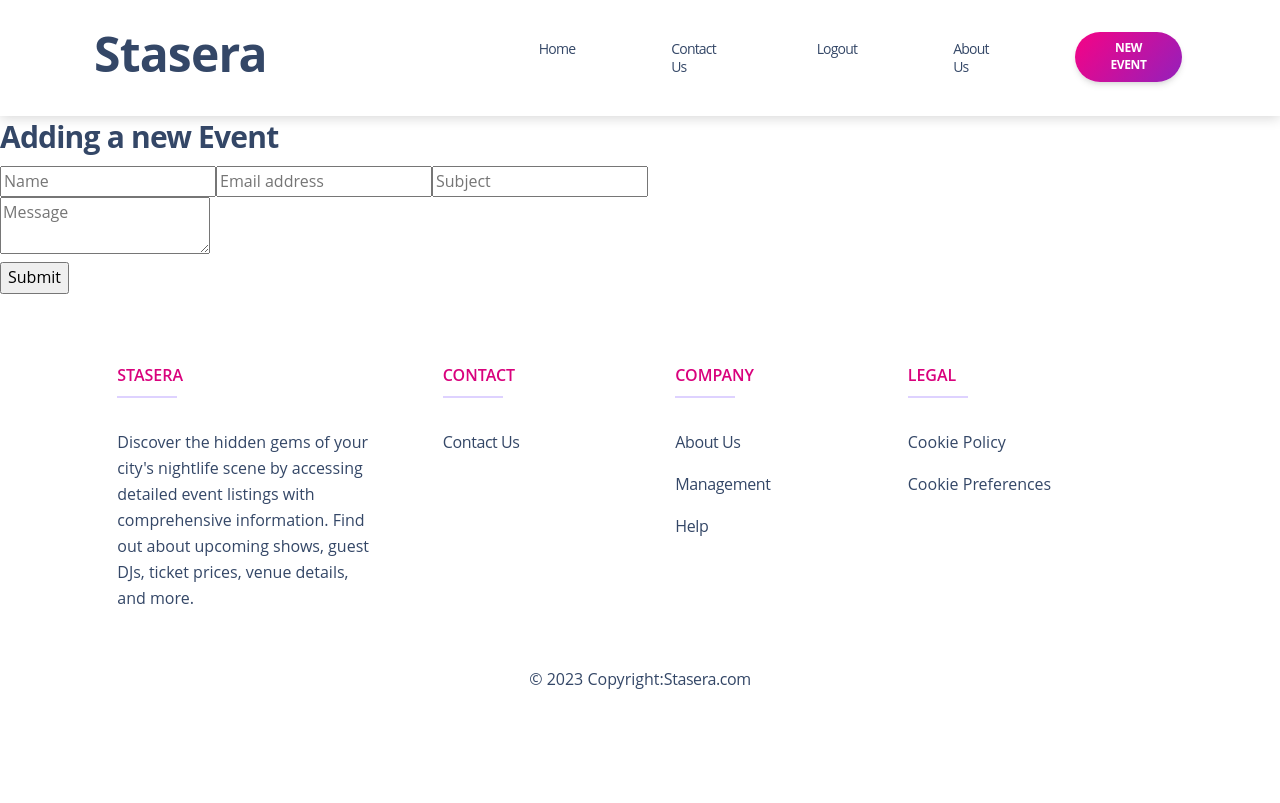
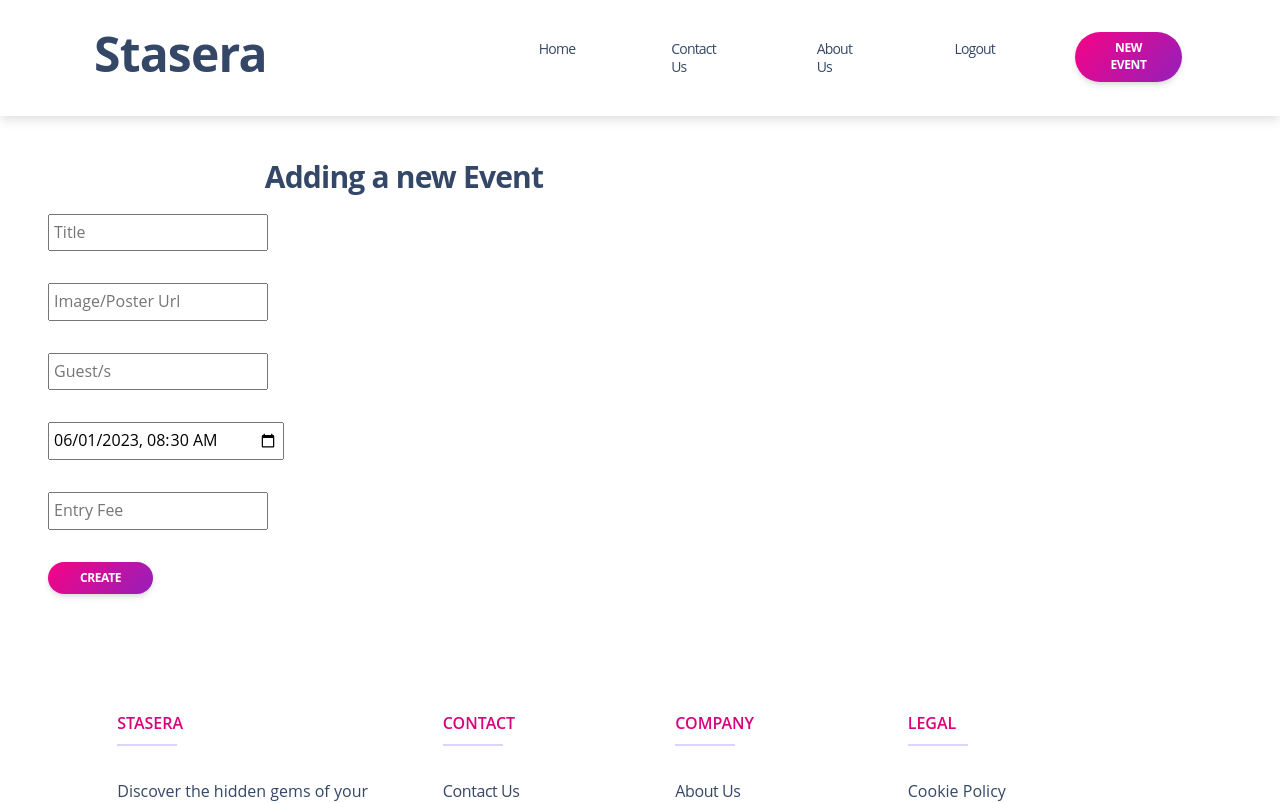
Before and after one commit to jonakoci/Stasera-EventMAnager, a React (Create React App) app in the folder client/: page /create/event in a window 1280 px wide. Shown: the top 803 px of the page. Built offline with nearby package versions, Linux system fonts and the light colour scheme.

Commit message:
create event done

```diff
--- a/client/src/App.js
+++ b/client/src/App.js
@@ -1,4 +1,4 @@
-import './App.css';
+
 import Welcome from './components/Welcome';
 import { BrowserRouter, Route, Routes } from "react-router-dom";
 import UserAuth from './Authentication/User/UserAuth';
--- a/client/src/components/CreateEvent.jsx
+++ b/client/src/components/CreateEvent.jsx
@@ -1,22 +1,76 @@
-import React from 'react'
+import React, {useState} from 'react'
+import axios from 'axios';
+import { useNavigate} from 'react-router-dom'
 
-function CreateEvent() {
+function CreateEvent(props) {
+  const {update, setUpdate}= props;
+  const navigate = useNavigate()
+  const [validation, setValidation] = useState({})
+  const [title, setTitle] = useState("");
+  const [imageUrl, setImageUrl] = useState("");
+  const [date, setDate] = useState();
+  const [guests, setGuests] = useState("");
+  const [price, setPrice] = useState("");
+
+  const submitHandler = (e) => {
+    e.preventDefault()
+    axios.post('http://localhost:8000/newevent', {
+      title,
+      imageUrl,
+      date,
+      guests,
+      price
+
+    })
+      .then(res => {
+        console.log(res.data);
+        navigate("/dashboard")
+        setUpdate(!update)
+      })
+      .catch((err) => {
+        console.log(err.data)
+        setValidation(err.response.data.err.errors);
+      });
+  }
+
   return (
-    <div>
+    <div style={{backgroundColor: "linear-gradient(#f953c6, #b91d73)",
+    margin: '20px',
+    width: '60%',
+    display: 'flex',
+    flexDirection: 'column',
+    alignItems: 'center',
+    justifyContent: 'center',
+    padding: '20px', }}>
+
         <h3>Adding a new Event</h3>
-        <form class="cf">
-            <div class="half left cf">
-                <input type="text" id="input-name" placeholder="Name" />
-                <input type="email" id="input-email" placeholder="Email address" />
-                <input type="text" id="input-subject" placeholder="Subject" />
+        <form className='w-100' onSubmit={submitHandler}>
+            <div>
+                <div className='p-2'>
+                  <input className='p-1' type="text" placeholder="Title" onChange = {(e)=>setTitle(e.target.value)} /> <br />
+                  <p style={{color:"#8F00FF"}}>{ validation.title? validation.title.message : ""}</p>
+                </div>
+                <div className='p-2'>
+                  <input className='p-1' type="text" placeholder="Image/Poster Url" onChange = {(e)=>setImageUrl(e.target.value)} /> <br />
+                  <p style={{color:"#8F00FF"}}>{ validation.imageUrl? validation.imageUrl.message : ""}</p>
+                </div>
+                <div className='p-2'>
+                  <input className='p-1' type="text" placeholder="Guest/s" onChange = {(e)=>setGuests(e.target.value)} /> <br />
+                  <p style={{color:"#8F00FF"}}>{ validation.guests? validation.guests.message : ""}</p>
+                </div>
+                <div className='p-2'>
+                  <input className='p-1' type="datetime-local" id="meeting-time"  value="2023-06-01T08:30"  placeholder="Date and Time" onChange = {(e)=>setDate(e.target.value)} /> <br />
+                  <p style={{color:"#8F00FF"}}>{ validation.date? validation.date.message : ""}</p>
+                </div>
+                <div className='p-2'>
+                  <input className='p-1' type="text" placeholder="Entry Fee" onChange = {(e)=>setPrice(e.target.value)}/> <br />
+                  <p style={{color:"#8F00FF"}}>{ validation.price? validation.price.message : ""}</p>
+                </div>
             </div>
-            <div class="half right cf">
-                <textarea name="message" type="text" id="input-message" placeholder="Message"></textarea>
-            </div>
-            <input type="submit" value="Submit" id="input-submit" />
+            <button type="submit" value="Submit" id="input-submit" class="btn btn-sm bg-gradient-primary btn-round m-2"> Create </button>
         </form>
     </div>
   )
 }
 
-export default CreateEvent
+export default CreateEvent;
--- a/client/src/components/Dashboard.jsx
+++ b/client/src/components/Dashboard.jsx
@@ -22,10 +22,10 @@ function Dashboard(props) {
   return (
     <div className='container'>
         <div class="row mt-5">
-            <div class="col-lg-4 mb-lg-0 mb-4">
                 {
                     events.map((event, index)=>{
                         return(
+                            <div class="col-lg-4 mb-lg-0 mb-4">
                                 <div key={index} class="card card-background move-on-hover mb-4">
                                 <div class="full-background" style={{ backgroundImage: `url(${event.imageUrl})`}}></div>
                                 <div class="card-body pt-12">
@@ -37,10 +37,10 @@ function Dashboard(props) {
                                     <button type="button" className="btn bg-gradient-primary m-4">Details</button>
                                 </div>
                                                         </div>
+                            </div>
                         )
                     })
                 }
-            </div>
         </div>
     </div>
   )
--- a/client/src/components/navBar.jsx
+++ b/client/src/components/navBar.jsx
@@ -17,10 +17,10 @@ function NavBar() {
                                 <h2 class="nav-link ps-2 d-flex align-items-center">Contact Us</h2>
                             </ li>
                             <li class="nav-item dropdown dropdown-hover mx-2">
-                                <h2 class="nav-link ps-2 d-flex align-items-center">Logout</h2>
+                                <h2 class="nav-link ps-2 d-flex align-items-center">About Us</h2>
                             </ li>
                             <li class="nav-item dropdown dropdown-hover mx-2">
-                                <h2 class="nav-link ps-2 d-flex align-items-center">About Us</h2>
+                                <h2 class="nav-link ps-2 d-flex align-items-center">Logout</h2>
                             </ li>
                             <li class="nav-item ms-lg-auto my-auto ms-3 ms-lg-0 mt-2 mt-lg-0">
                             <Link to={'/create/event'} ><button class="btn btn-sm bg-gradient-primary btn-round mb-0 me-1 mt-2 mt-md-0">New Event</button></Link>
```
Also changed, not shown: 1 other file (tests, documents, lock files or other folders). Lines whose indentation alone changed are shown as unchanged.
